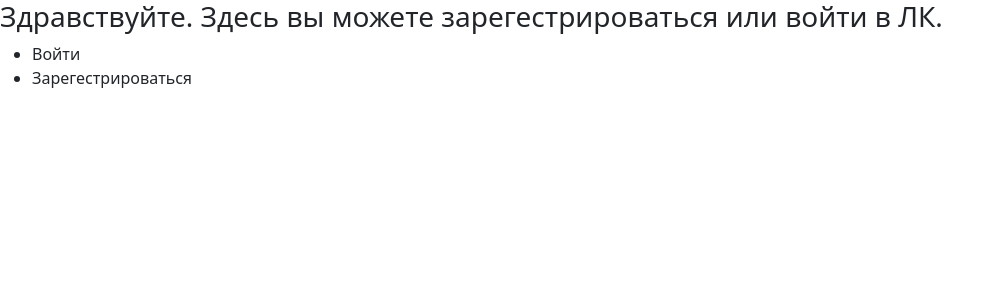
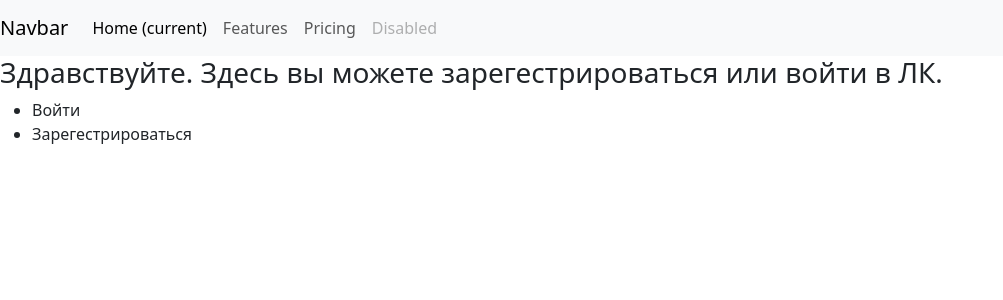
Before and after one commit to nicilytop-tms/py54TaskTracker, a Django app: page / in a window 1280 px wide. Shown: the top 300 px of the page, without its empty margins (0-1003 px from the left). Run offline with Django 5.2, Linux system fonts and the light colour scheme.

Commit message:
fix template

```diff
--- a/base/templates/base.html
+++ b/base/templates/base.html
@@ -10,7 +10,20 @@
     <link href="https://cdn.jsdelivr.net/npm/bootstrap@5.3.3/dist/css/bootstrap.min.css" rel="stylesheet" integrity="sha384-QWTKZyjpPEjISv5WaRU9OFeRpok6YctnYmDr5pNlyT2bRjXh0JMhjY6hW+ALEwIH" crossorigin="anonymous">
 </head>
 <body>
-
+    <nav class="navbar navbar-expand-lg navbar-light bg-light">
+  <a class="navbar-brand" href="#">Navbar</a>
+  <button class="navbar-toggler" type="button" data-toggle="collapse" data-target="#navbarNavAltMarkup" aria-controls="navbarNavAltMarkup" aria-expanded="false" aria-label="Toggle navigation">
+    <span class="navbar-toggler-icon"></span>
+  </button>
+  <div class="collapse navbar-collapse" id="navbarNavAltMarkup">
+    <div class="navbar-nav">
+      <a class="nav-item nav-link active" href="#">Home <span class="sr-only">(current)</span></a>
+      <a class="nav-item nav-link" href="#">Features</a>
+      <a class="nav-item nav-link" href="#">Pricing</a>
+      <a class="nav-item nav-link disabled" href="#">Disabled</a>
+    </div>
+  </div>
+</nav>
     <header>
         <h3>Здравствуйте. Здесь вы можете зарегестрироваться или войти в ЛК.</h3>
         <ul>
```
